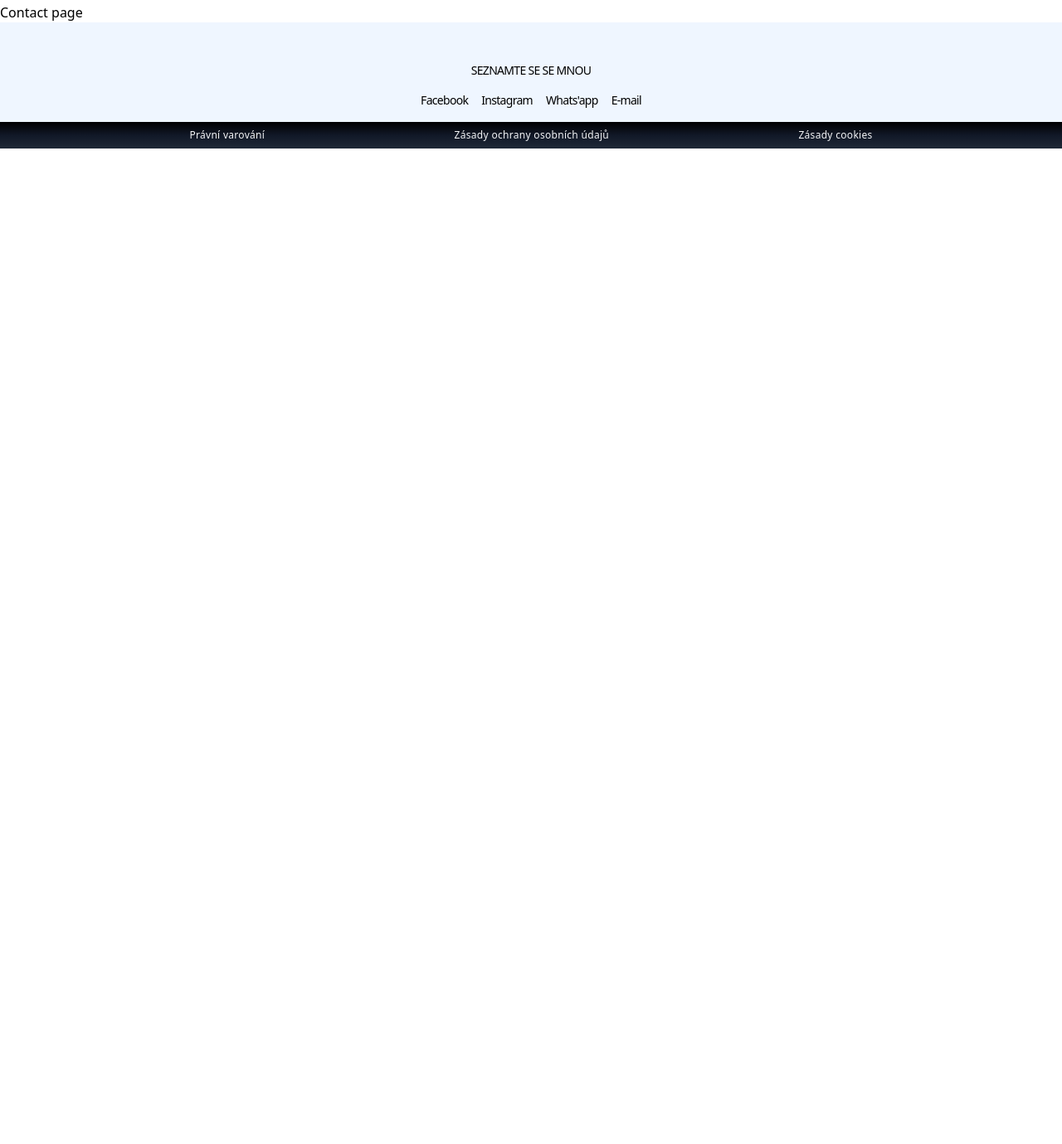
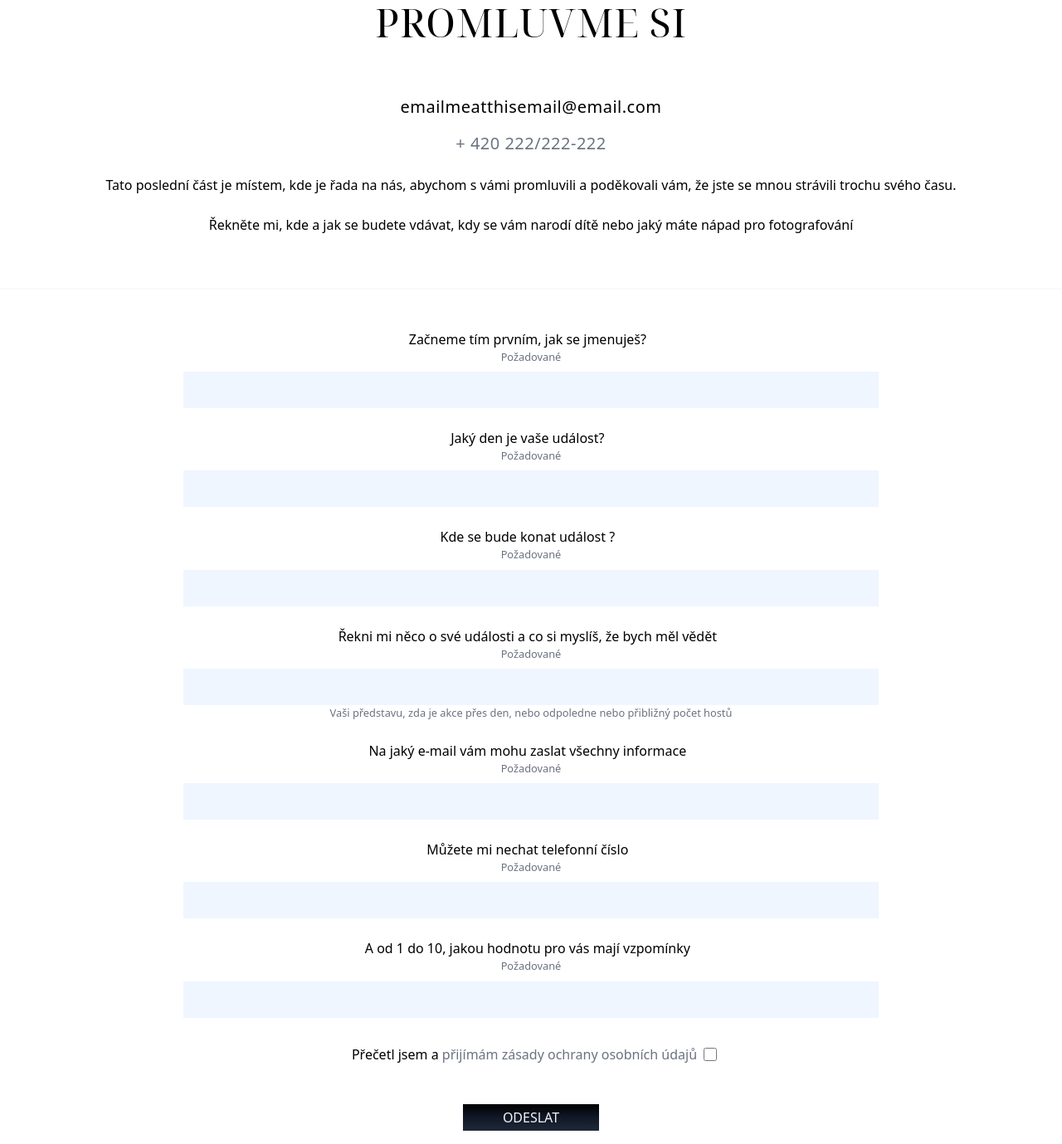
Before and after one commit to codingCat-dev/Final-Portfolio-Project, a Gatsby site: page /contact in a window 1280 px wide. Shown: the part 141-1520 px from the top of the page at 83% size. Before the commit the page ends 800 px from the top, so only its background shows below. Built offline with nearby package versions, Linux system fonts and the light colour scheme; Gatsby itself is replaced by a stand-in of ours.

Commit message:
feat:create custom form hook, create form body, add regular html validation,

```diff
--- /dev/null
+++ b/src/components/form.js
@@ -0,0 +1,150 @@
+import React from "react"
+import useForm from "../utils/useForm"
+
+const Form = () => {
+  const [values, onChange] = useForm()
+
+  const onSubmit = ev => {
+    ev.preventDefault()
+    console.log(values)
+  }
+
+  return (
+    <>
+      <form onSubmit={onSubmit} className="text-center">
+        <div className=" border-t-2 border-gray-50 my-12 " />
+        <div className="my-6 mx-auto px-2 lg:w-2/3 font-light">
+          <label className="block my-2">
+            Začneme tím prvním, jak se jmenuješ? &nbsp;
+            <small className="block text-gray-500">Požadované</small>
+          </label>
+          <input
+            className="appearance-none block w-full  bg-blue-50  font-light py-3 px-4  leading-tight focus:outline-none focus:bg-gray-50"
+            type="text"
+            required
+            name="firstname"
+            value={values.firstname || ""}
+            onChange={onChange}
+          />
+        </div>
+        <div className=" my-6 mx-auto px-2 lg:w-2/3 font-light">
+          <label className="block my-2">
+            Jaký den je vaše událost? &nbsp;
+            <small className="block text-gray-500">Požadované</small>
+          </label>
+          <input
+            className="appearance-none block w-full  bg-blue-50  font-light py-3 px-4  leading-tight focus:outline-none focus:bg-gray-50"
+            type="text"
+            required
+            name="eventdate"
+            value={values.eventdate || ""}
+            onChange={onChange}
+          />
+        </div>
+        <div className=" my-6 mx-auto px-2 lg:w-2/3 font-light">
+          <label className="block my-2">
+            Kde se bude konat událost ? &nbsp;
+            <small className="block text-gray-500">Požadované</small>
+          </label>
+          <input
+            className="appearance-none block w-full  bg-blue-50  font-light py-3 px-4  leading-tight focus:outline-none focus:bg-gray-50"
+            type="text"
+            required
+            name="eventplace"
+            value={values.eventplace || ""}
+            onChange={onChange}
+          />
+        </div>
+        <div className=" my-6 mx-auto px-2 lg:w-2/3 font-light">
+          <label className="block my-2">
+            Řekni mi něco o své události a co si myslíš, že bych měl vědět
+            &nbsp;<small className="block text-gray-500">Požadované</small>
+          </label>
+          <input
+            className="appearance-none block w-full  bg-blue-50  font-light py-3 px-4  leading-tight focus:outline-none focus:bg-gray-50"
+            type="text"
+            required
+            name="eventinformation"
+            value={values.eventinformation || ""}
+            onChange={onChange}
+          />
+          <small className="block text-gray-500">
+            Vaši představu, zda je akce přes den, nebo odpoledne nebo přibližný
+            počet hostů
+          </small>
+        </div>
+        <div className=" my-6 mx-auto px-2 lg:w-2/3 font-light">
+          <label className="block my-2">
+            Na jaký e-mail vám mohu zaslat všechny informace &nbsp;
+            <small className="block text-gray-500">Požadované</small>
+          </label>
+          <input
+            className="appearance-none block w-full  bg-blue-50  font-light py-3 px-4  leading-tight focus:outline-none focus:bg-gray-50"
+            type="email"
+            required
+            name="email"
+            value={values.email || ""}
+            onChange={onChange}
+          />
+        </div>
+        <div className=" my-6 mx-auto px-2 lg:w-2/3 font-light">
+          <label className="block my-2">
+            Můžete mi nechat telefonní číslo &nbsp;
+            <small className="block text-gray-500">Požadované</small>
+          </label>
+          <input
+            className="appearance-none block w-full  bg-blue-50  font-light py-3 px-4  leading-tight focus:outline-none focus:bg-gray-50"
+            type="text"
+            required
+            name="phone"
+            value={values.phone || ""}
+            onChange={onChange}
+          />
+        </div>
+        <div className=" my-6 mx-auto px-2 lg:w-2/3 font-light">
+          <label className="block my-2">
+            A od 1 do 10, jakou hodnotu pro vás mají vzpomínky &nbsp;
+            <small className="block text-gray-500">Požadované</small>
+          </label>
+          <input
+            className="appearance-none block w-full  bg-blue-50  font-light py-3 px-4  leading-tight focus:outline-none focus:bg-gray-50"
+            type="text"
+            min="1"
+            max="10"
+            required
+            name="memories"
+            value={values.memories || ""}
+            onChange={onChange}
+          />
+        </div>
+        <div className=" my-6 mx-auto px-2 lg:w-2/3 font-light flex items-center justify-center flex-col lg:flex-row">
+          <label className="mx-2 my-2">
+            Přečetl jsem a{" "}
+            <a
+              className="text-gray-500"
+              href="/privacy"
+              target="_blank"
+              rel="noreferrer"
+            >
+              přijímám zásady ochrany osobních údajů
+            </a>
+          </label>
+          <input
+            className="w-4 h-4 focus:outline-none  "
+            type="checkbox"
+            required
+            name="privacy"
+            checked={values.privacy || ""}
+            onChange={onChange}
+          />
+        </div>
+        <div className=" my-10">
+          <button className="bg-gradient-to-t uppercase from-gray-800 via-gray-900 to-black text-gray-100 px-12 py-1">
+            Odeslat
+          </button>
+        </div>
+      </form>
+    </>
+  )
+}
+export default Form
--- a/src/pages/contact.js
+++ b/src/pages/contact.js
@@ -1,14 +1,35 @@
 import * as React from "react"
+import { Link } from "gatsby"
 import Layout from "../components/layout"
 import Header from "../components/header"
+import Article from "../components/article"
+import Form from "../components/form"
 
 const Contact = () => {
   return (
     <Layout>
-      <Header />
-      <div>
-        <h1>Contact page</h1>
+      <Header title="Promluvme si" />
+      <div className="text-center my-8 px-2 lg:px-0 lg:my-16">
+        <div className="font-light">
+          <a
+            href="mailto:mail@mail.com"
+            className="block tracking-wide lg:text-xl"
+          >
+            emailmeatthisemail@email.com
+          </a>
+          <a
+            href="https://wa.me/15551234567"
+            className="block tracking-wide lg:text-xl mt-4 text-gray-500"
+          >
+            + 420 222/222-222
+          </a>
+        </div>
+        <div>
+          <Article quote="Tato poslední část je místem, kde je řada na nás, abychom s vámi promluvili a poděkovali vám, že jste se mnou strávili trochu svého času." />
+          <Article quote="Řekněte mi, kde a jak se budete vdávat, kdy se vám narodí dítě nebo jaký máte nápad pro fotografování" />
+        </div>
       </div>
+      <Form />
     </Layout>
   )
 }
--- a/src/pages/portfolio.js
+++ b/src/pages/portfolio.js
@@ -8,7 +8,7 @@ const Portfolio = () => {
   return (
     <Layout>
       <Header title="Moja práce" subTitle="..atd" />
-      <Suspense fallback={<div>...loading</div>}>
+      <Suspense fallback={<div className="font-light">...Načítám</div>}>
         <ImageView />
       </Suspense>
       <div className="my-6 text-center">
--- /dev/null
+++ b/src/utils/useForm.js
@@ -0,0 +1,19 @@
+import React, { useState } from "react"
+
+const useForm = submitCallback => {
+  const [state, setState] = useState({})
+
+  const onChange = ev => {
+    ev.persist()
+    const isCheckbox = ev.target.type === "checkbox"
+
+    setState(state => ({
+      ...state,
+      [ev.target.name]: isCheckbox ? ev.target.checked : ev.target.value,
+    }))
+  }
+
+  return [state, onChange]
+}
+
+export default useForm
```
